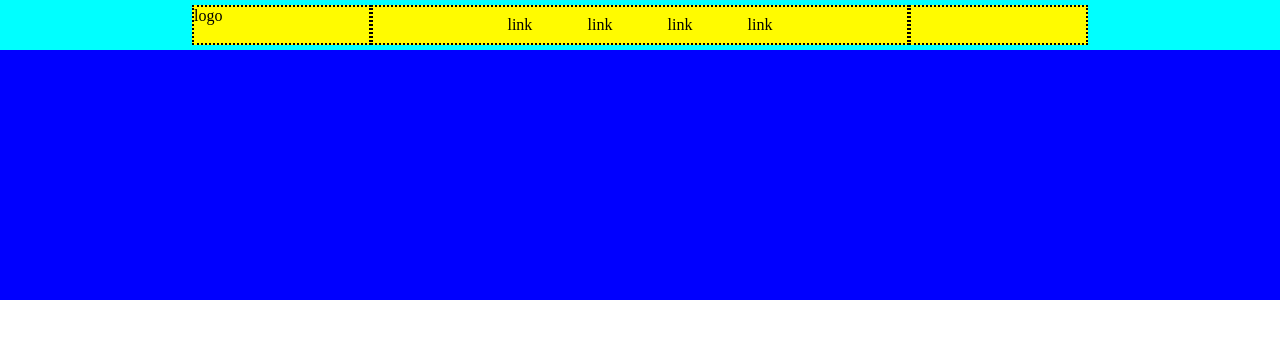
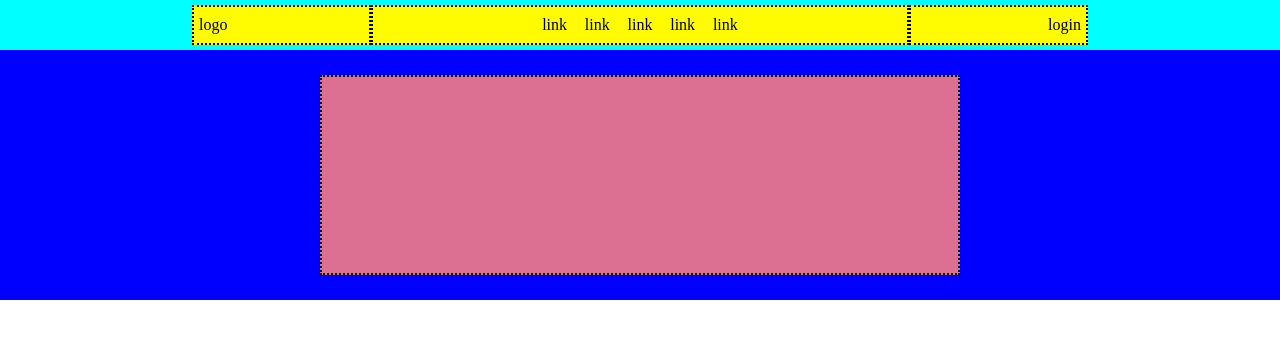
Before and after one commit to Seko461/htmlcss-struttura-discord, a plain HTML site: page index.html in a window 1280 px wide. Drawn offline with Linux system fonts and the light colour scheme.

Commit message:
header commit

```diff
--- a/assets/css/style.css
+++ b/assets/css/style.css
@@ -28,11 +28,10 @@
     width: 20%;
     height: 100%;
     border: 2px dotted black;
-
-
+    display: flex;
+    align-items: center;
+    padding-left: 5px;
 }
-
-.logo {}
 
 .link_bar {
     width: 60%;
@@ -44,7 +43,7 @@
 }
 
 .link_container {
-    width: 60%;
+    width: 40%;
     margin: auto;
     display: flex;
 }
@@ -72,4 +71,26 @@ a {
     width: 20%;
     height: 100%;
     border: 2px dotted black;
+
+    display: flex;
+    flex-direction: row-reverse;
+    align-items: center;
+    padding-right: 5px;
 }
+
+.banner {
+    height: calc(100% - 50px);
+    display: flex;
+    align-items: center;
+
+}
+
+.banner_content {
+    margin: auto;
+    width: 50%;
+    height: 200px;
+    border: 2px dotted black;
+    background-color: palevioletred;
+}
+
+/*---------------- /header -----------------*/
--- a/index.html
+++ b/index.html
@@ -23,10 +23,13 @@
                             <li><a href="#">link</a></li>
                             <li><a href="#">link</a></li>
                             <li><a href="#">link</a></li>
+                            <li><a href="#">link</a></li>
                         </ul>
                     </div>
                 </div>
-                <div class="form_log"></div>
+                <div class="form_log">
+                    <div class="login">login</div>
+                </div>
             </div>
         </div>
         <div class="banner">
```
